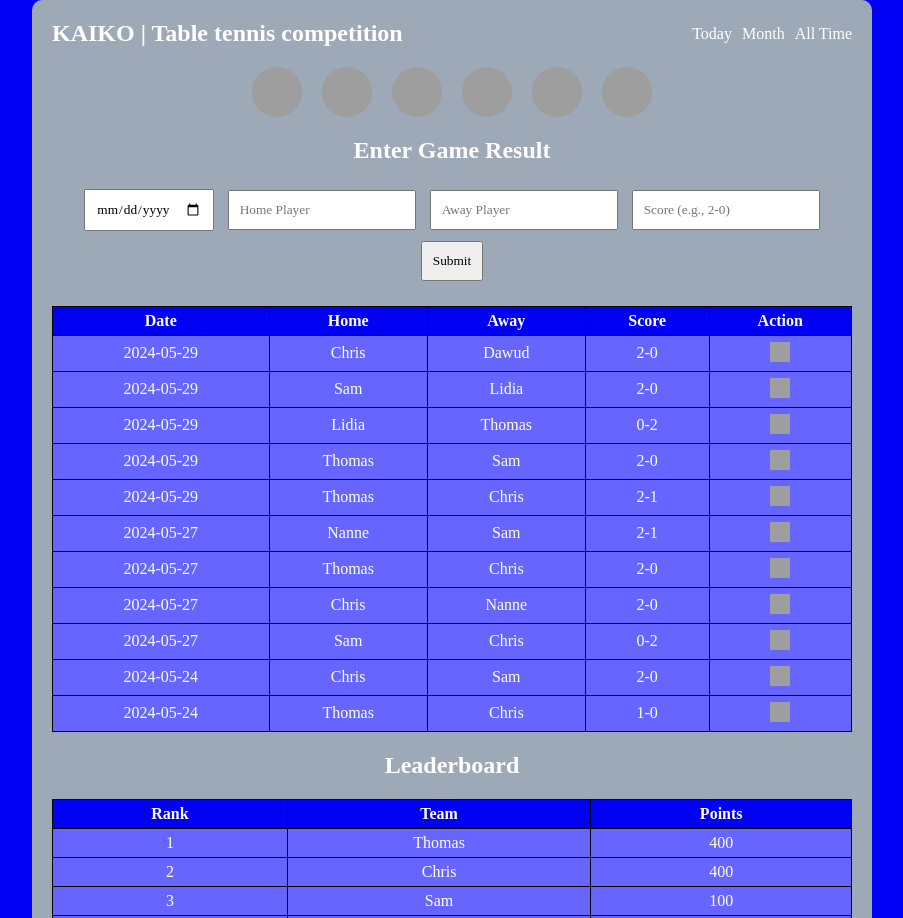
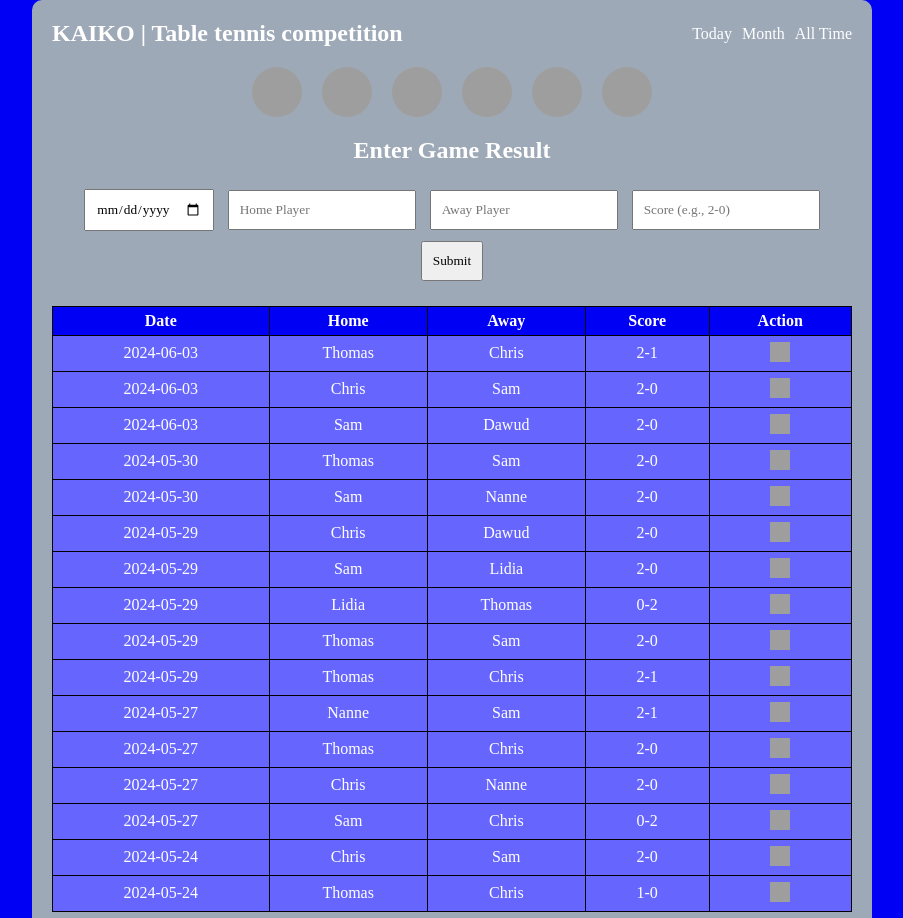
Before and after one commit to Chrisdekw/kaikotabletennis.github.io, a plain HTML site: page index.html in a window 1280 px wide. Shown: the top 918 px of the page, without its empty margins (188-1091 px from the left). Drawn offline with Linux system fonts and the light colour scheme; grey boxes are pictures that could not be loaded.

Commit message:
Update index.html

```diff
--- a/index.html
+++ b/index.html
@@ -191,6 +191,12 @@
             { date: '2024-05-29', home: 'Lidia', away: 'Thomas', score: '0-2' },
             { date: '2024-05-29', home: 'Thomas', away: 'Sam', score: '2-0' },
             { date: '2024-05-29', home: 'Thomas', away: 'Chris', score: '2-1' },
+            { date: '2024-05-30', home: 'Thomas', away: 'Sam', score: '2-0' },
+            { date: '2024-05-30', home: 'Sam', away: 'Nanne', score: '2-0' },
+            { date: '2024-06-03', home: 'Thomas', away: 'Chris', score: '2-1' },
+            { date: '2024-06-03', home: 'Chris', away: 'Sam', score: '2-0' },
+            { date: '2024-06-03', home: 'Sam', away: 'Dawud', score: '2-0' }
+
         ];
         let showMoreCount = 20;
 
```
